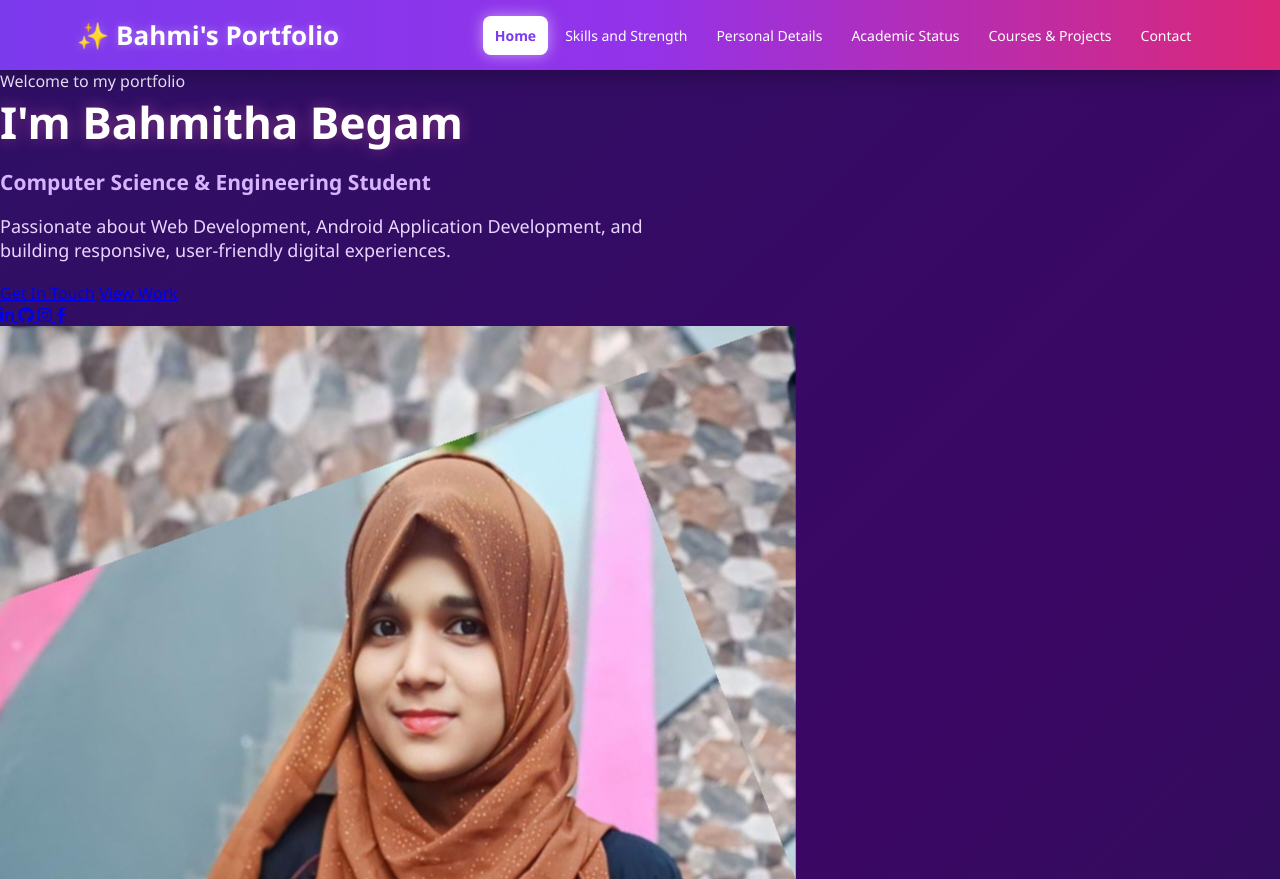
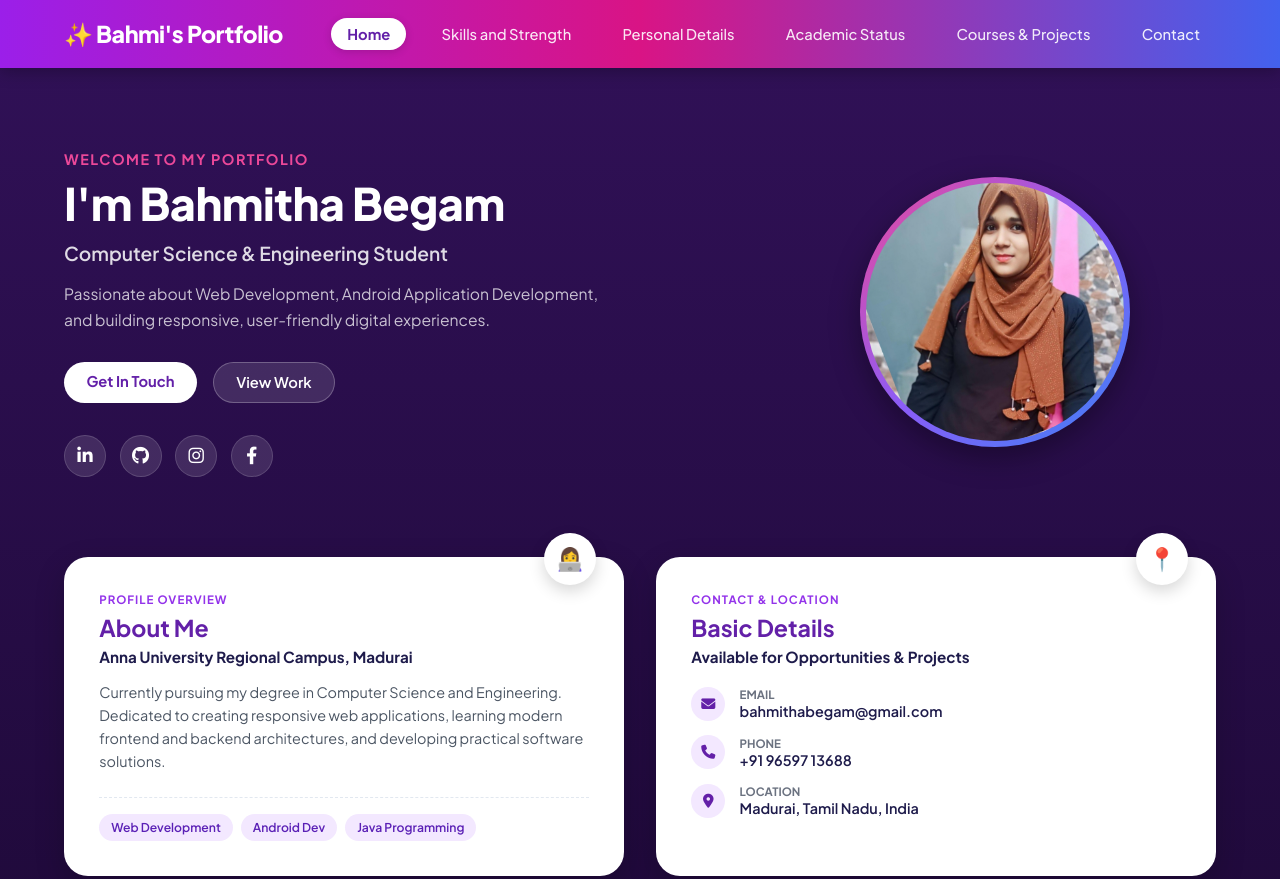
Before and after one commit to BahmithaBegam/newportfolio, a website: page index.html in a window 1280 px wide. Shown: the top 879 px of the page. Drawn offline with Linux system fonts and the light colour scheme.

Commit message:
Update style.css

```diff
--- a/style.css
+++ b/style.css
@@ -1,379 +1,425 @@
-/* =========================================
-BASIC RESET
-========================================= */
+:root {
+    --bg-gradient-start: #311158;
+    --bg-gradient-end: #1e0938;
+    --card-bg: #ffffff;
+    --text-dark: #1e1b4b;
+    --text-body: #4b5563;
+    --text-muted: #6b7280;
+    --purple-primary: #6320a8;
+    --purple-light: #f3e8ff;
+    --font-main: 'Plus Jakarta Sans', system-ui, -apple-system, sans-serif;
+}
+
 * {
     margin: 0;
     padding: 0;
     box-sizing: border-box;
 }
 
-html {
-  scroll-behavior: smooth;
+body {
+    font-family: var(--font-main);
+    background: linear-gradient(180deg, var(--bg-gradient-start) 0%, var(--bg-gradient-end) 100%);
+    min-height: 100vh;
+    color: #ffffff;
+    display: flex;
+    flex-direction: column;
 }
 
-body {
-  font-family: 'Segoe UI', Arial, sans-serif;
-  background: linear-gradient(135deg, #2e1065 0%, #3b0764 50%, #1e1b4b 100%);
-  color: #f3e8ff;
-  min-height: 100vh;
-}
-
-/* =========================================
-NAVBAR
-========================================= */
+/* ================= NAVBAR ================= */
 .top-nav {
-  width: 100%;
-  min-height: 70px;
     display: flex;
+    justify-content: space-between;
     align-items: center;
-  justify-content: space-between;
-  padding: 15px 6%;
-  background: linear-gradient(90deg, #7c3aed, #9333ea, #db2777);
+    padding: 1.1rem 5%;
+    background: linear-gradient(90deg, #9b1fe9 0%, #d91485 50%, #4361ee 100%);
     position: sticky;
     top: 0;
-  z-index: 1000;
-  box-shadow: 0 4px 20px rgba(0, 0, 0, 0.3);
+    z-index: 100;
+    box-shadow: 0 4px 15px rgba(0, 0, 0, 0.25);
 }
 
 .site-name {
-  color: white;
-  font-size: 26px;
-  font-weight: 750;
-  text-shadow: 0 0 10px rgba(255, 255, 255, 0.3);
+    font-size: 1.45rem;
+    font-weight: 800;
+    color: #ffffff;
+    letter-spacing: -0.5px;
 }
 
 .nav-menu {
     display: flex;
     align-items: center;
-  gap: 5px;
+    gap: 1.2rem;
 }
 
 .nav-menu a {
     text-decoration: none;
-  color: white;
-  font-size: 14px;
-  padding: 10px 12px;
-  border-radius: 8px;
-  transition: 0.3s;
+    color: rgba(255, 255, 255, 0.9);
+    font-weight: 500;
+    font-size: 0.92rem;
+    padding: 0.45rem 1rem;
+    border-radius: 20px;
+    transition: all 0.25s ease;
 }
 
 .nav-menu a:hover {
-  background: rgba(255, 255, 255, 0.2);
+    color: #ffffff;
+    background: rgba(255, 255, 255, 0.15);
 }
 
 .nav-menu a.active {
-  background: white;
-  color: #7c3aed;
-  font-weight: bold;
-  box-shadow: 0 0 15px rgba(255, 255, 255, 0.5);
+    background: #ffffff;
+    color: var(--purple-primary);
+    font-weight: 700;
+    box-shadow: 0 2px 8px rgba(0, 0, 0, 0.15);
 }
 
-/* =========================================
-HAMBURGER
-========================================= */
 .hamburger {
     display: none;
-  width: 32px;
+    flex-direction: column;
+    gap: 5px;
     cursor: pointer;
 }
 
 .hamburger span {
-  display: block;
+    width: 25px;
     height: 3px;
-  margin: 6px 0;
-  background: white;
-  border-radius: 5px;
+    background-color: #ffffff;
+    border-radius: 2px;
 }
 
-/* =========================================
-HERO SECTION
-========================================= */
-.hero {
-  min-height: 570px;
+/* ================= MAIN WRAPPER ================= */
+.main-wrapper {
+    flex: 1;
+    max-width: 1180px;
+    width: 90%;
+    margin: 2.5rem auto 4.5rem auto;
+}
+
+/* ================= HERO SECTION ================= */
+.hero-section {
     display: flex;
     align-items: center;
     justify-content: space-between;
-  padding: 70px 8%;
-  color: white;
-  background: linear-gradient(135deg, #3b0764, #2e1065);
-  border-bottom: 1px solid rgba(255, 255, 255, 0.1);
-  gap: 40px;
+    gap: 3rem;
+    padding: 2.5rem 0 4rem 0;
 }
 
-/* =========================================
-PROFILE IMAGE
-========================================= */
-.hero-img {
-  width: 40%;
+.hero-text {
+    flex: 1.2;
+}
+
+.greeting {
+    display: inline-block;
+    font-size: 0.9rem;
+    font-weight: 700;
+    text-transform: uppercase;
+    letter-spacing: 1.5px;
+    color: #ec4899;
+    margin-bottom: 0.6rem;
+}
+
+.hero-name {
+    font-size: 2.8rem;
+    font-weight: 800;
+    line-height: 1.15;
+    margin-bottom: 0.8rem;
+    letter-spacing: -0.5px;
+}
+
+.hero-role {
+    font-size: 1.2rem;
+    font-weight: 600;
+    color: rgba(255, 255, 255, 0.85);
+    margin-bottom: 1rem;
+}
+
+.hero-bio {
+    font-size: 0.98rem;
+    line-height: 1.65;
+    color: rgba(255, 255, 255, 0.75);
+    margin-bottom: 1.8rem;
+    max-width: 540px;
+}
+
+/* Hero Action Buttons */
+.hero-actions {
+    display: flex;
+    gap: 1rem;
+    margin-bottom: 2rem;
+}
+
+.btn-primary {
+    display: inline-block;
+    background: #ffffff;
+    color: var(--purple-primary);
+    padding: 0.65rem 1.4rem;
+    border-radius: 50px;
+    font-weight: 700;
+    font-size: 0.92rem;
+    text-decoration: none;
+    transition: transform 0.2s ease, box-shadow 0.2s ease;
+}
+
+.btn-primary:hover {
+    transform: translateY(-2px);
+    box-shadow: 0 4px 14px rgba(255, 255, 255, 0.25);
+}
+
+.btn-secondary {
+    display: inline-block;
+    background: rgba(255, 255, 255, 0.12);
+    color: #ffffff;
+    border: 1px solid rgba(255, 255, 255, 0.25);
+    padding: 0.65rem 1.4rem;
+    border-radius: 50px;
+    font-weight: 600;
+    font-size: 0.92rem;
+    text-decoration: none;
+    transition: background 0.2s ease;
+}
+
+.btn-secondary:hover {
+    background: rgba(255, 255, 255, 0.22);
+}
+
+/* Social Icons */
+.social-links {
+    display: flex;
+    gap: 0.85rem;
+}
+
+.social-icon {
+    width: 42px;
+    height: 42px;
+    border-radius: 50%;
+    background: rgba(255, 255, 255, 0.12);
+    display: flex;
+    align-items: center;
+    justify-content: center;
+    color: #ffffff;
+    font-size: 1.1rem;
+    text-decoration: none;
+    border: 1px solid rgba(255, 255, 255, 0.15);
+    transition: all 0.25s ease;
+}
+
+.social-icon:hover {
+    background: #ffffff;
+    color: var(--purple-primary);
+    transform: translateY(-3px);
+}
+
+/* Profile Image */
+.hero-image-wrapper {
+    flex: 0.8;
     display: flex;
     justify-content: center;
+}
+
+.image-border-glow {
+    width: 270px;
+    height: 270px;
+    border-radius: 50%;
+    padding: 6px;
+    background: linear-gradient(135deg, #ec4899, #8b5cf6, #3b82f6);
+    box-shadow: 0 10px 30px rgba(0, 0, 0, 0.35);
+}
+
+.profile-img {
+    width: 100%;
+    height: 100%;
+    border-radius: 50%;
+    object-fit: cover;
+    display: block;
+}
+
+/* ================= CARDS SECTION ================= */
+.overview-grid {
+    display: grid;
+    grid-template-columns: repeat(2, 1fr);
+    gap: 2.5rem 2rem;
+    margin-top: 1rem;
+}
+
+.info-card {
+    background: var(--card-bg);
+    border-radius: 24px;
+    padding: 2.2rem;
+    position: relative;
+    box-shadow: 0 10px 30px rgba(0, 0, 0, 0.2);
+    transition: transform 0.25s ease, box-shadow 0.25s ease;
+    display: flex;
+    flex-direction: column;
+}
+
+.info-card:hover {
+    transform: translateY(-5px);
+    box-shadow: 0 16px 36px rgba(0, 0, 0, 0.3);
+}
+
+.floating-icon {
+    position: absolute;
+    top: -24px;
+    right: 28px;
+    width: 52px;
+    height: 52px;
+    background: #ffffff;
+    border-radius: 50%;
+    display: flex;
     align-items: center;
+    justify-content: center;
+    font-size: 1.4rem;
+    box-shadow: 0 6px 16px rgba(0, 0, 0, 0.16);
+}
+
+.card-tag {
+    font-size: 0.72rem;
+    font-weight: 700;
+    color: #9333ea;
+    letter-spacing: 1px;
+    margin-bottom: 0.35rem;
+    display: inline-block;
+}
+
+.card-title {
+    font-size: 1.45rem;
+    font-weight: 700;
+    color: var(--purple-primary);
+    margin-bottom: 0.35rem;
+}
+
+.card-subtitle {
+    font-size: 0.95rem;
+    font-weight: 700;
+    color: var(--text-dark);
+    margin-bottom: 0.9rem;
+}
+
+.card-text {
+    font-size: 0.9rem;
+    line-height: 1.6;
+    color: var(--text-body);
+    margin-bottom: 1.5rem;
+    flex: 1;
+}
+
+.card-pills {
+    display: flex;
+    flex-wrap: wrap;
+    gap: 0.5rem;
+    padding-top: 1rem;
+    border-top: 1px dashed #e2e8f0;
+}
+
+.pill {
+    font-size: 0.76rem;
+    font-weight: 600;
+    color: #5b21b6;
+    background: var(--purple-light);
+    padding: 0.35rem 0.75rem;
+    border-radius: 20px;
+}
+
+/* Details List Items */
+.details-list {
+    display: flex;
+    flex-direction: column;
+    gap: 0.9rem;
+    margin-top: 0.4rem;
+}
+
+.detail-item {
+    display: flex;
+    align-items: center;
+    gap: 0.9rem;
+}
+
+.detail-item i {
+    width: 34px;
+    height: 34px;
+    border-radius: 50%;
+    background: var(--purple-light);
+    color: var(--purple-primary);
+    display: flex;
+    align-items: center;
+    justify-content: center;
+    font-size: 0.88rem;
     flex-shrink: 0;
 }
 
-.hero-img img {
-  width: 290px;
-  height: 290px;
-  object-fit: cover;
-  border-radius: 50%;
-  border: 5px solid rgba(255, 255, 255, 0.9);
-  box-shadow: 0 0 25px rgba(219, 39, 119, 0.5), 0 0 50px rgba(124, 58, 237, 0.4), 0 20px 40px rgba(0,0,0,0.4);
-  animation: floating 4s ease-in-out infinite;
+.detail-item .label {
+    font-size: 0.72rem;
+    font-weight: 700;
+    color: var(--text-muted);
+    text-transform: uppercase;
+    display: block;
 }
 
-@keyframes floating {
-  0% { transform: translateY(0); }
-  50% { transform: translateY(-10px); }
-  100% { transform: translateY(0); }
+.detail-item .val {
+    font-size: 0.9rem;
+    font-weight: 600;
+    color: var(--text-dark);
 }
 
-.hero-text {
-  width: 52%;
-  display: flex;
-  flex-direction: column;
-  align-items: flex-start;
+/* ================= FOOTER ================= */
+.footer {
+    text-align: center;
+    padding: 1.8rem;
+    font-size: 0.9rem;
+    color: rgba(255, 255, 255, 0.7);
+    background: rgba(0, 0, 0, 0.2);
+    border-top: 1px solid rgba(255, 255, 255, 0.08);
 }
 
-.hero-text h1:first-child {
-  font-size: 25px;
-  margin-bottom: 10px;
-  color: #f472b6;
-  font-weight: 700;
+/* ================= RESPONSIVE ================= */
+@media (max-width: 960px) {
+    .hero-section {
+        flex-direction: column-reverse;
+        text-align: center;
+        gap: 2rem;
     }
 
-.hero-text h1:nth-child(2) {
-  font-size: 44px;
-  margin-bottom: 15px;
-  color: #ffffff;
-  font-weight: 800;
-  text-shadow: 0 0 15px rgba(244, 114, 182, 0.4);
+    .hero-bio {
+        margin: 0 auto 1.8rem auto;
     }
 
-.hero-text h3 {
-  font-size: 21px;
-  font-weight: 600;
-  line-height: 1.5;
-  margin-bottom: 15px;
-  color: #d8b4fe;
+    .hero-actions, .social-links {
+        justify-content: center;
     }
 
-.hero-text p {
-  font-size: 18px;
-  margin-bottom: 20px;
-  color: #e9d5ff;
-}
-
-/* =========================================
-SOCIAL ICONS
-========================================= */
-.icons {
-  display: flex;
-  gap: 15px;
-  margin-top: 5px;
-  position: relative;
-  z-index: 2;
-}
-
-.icons a {
-  text-decoration: none;
-}
-
-.icons i {
-  width: 45px;
-  height: 45px;
-  display: flex;
-  justify-content: center;
-  align-items: center;
-  background: rgba(255, 255, 255, 0.15);
-  border: 1px solid rgba(255, 255, 255, 0.3);
-  color: #ffffff;
-  border-radius: 50%;
-  font-size: 20px;
-  transition: 0.3s;
-  box-shadow: 0 0 10px rgba(124, 58, 237, 0.3);
-}
-
-.icons i:hover {
-  transform: translateY(-4px) scale(1.08);
-  background: #7c3aed;
-  color: white;
-  box-shadow: 0 0 20px #f472b6;
-}
-
-/* =========================================
-CONTENT SECTION (Pure White Cards Retained)
-========================================= */
-.content {
-  width: 85%;
-  max-width: 1100px;
-  margin: 60px auto;
-  display: grid;
-  grid-template-columns: 1fr 1fr;
-  gap: 30px;
-}
-
-.box {
-  background: #ffffff;
-  padding: 35px;
-  border-radius: 20px;
-  border: 1px solid #e9d5ff;
-  border-top: 5px solid #db2777;
-  box-shadow: 0 15px 35px rgba(0, 0, 0, 0.2);
-  transition: 0.3s;
-}
-
-.box:hover {
-  transform: translateY(-6px);
-  border-color: #7c3aed;
-  box-shadow: 0 20px 40px rgba(124, 58, 237, 0.3);
-}
-
-.box h2 {
-  color: #6d28d9;
-  font-size: 25px;
-  margin-bottom: 15px;
-}
-
-.box p {
-  color: #4b5563;
-  font-size: 16px;
-  line-height: 1.8;
-  margin-bottom: 8px;
-}
-
-.box b {
-  color: #1f2937;
-}
-
-/* =========================================
-FOOTER
-========================================= */
-.footer {
-  text-align: center;
-  padding: 25px;
-  margin-top: 60px;
-  color: #e9d5ff;
-  font-size: 14px;
-  background: #2e1065;
-  border-top: 1px solid rgba(255, 255, 255, 0.1);
-}
-
-.footer span {
-  font-weight: bold;
-  color: #f472b6;
-}
-
-/* =========================================
-TABLET
-========================================= */
-@media (max-width: 900px) {
-  .nav-menu a {
-    font-size: 13px;
-    padding: 9px 8px;
-  }
-  .hero {
-    padding: 60px 5%;
-  }
-  .hero-img img {
-    width: 240px;
-    height: 240px;
-  }
-  .hero-text h1:nth-child(2) {
-    font-size: 38px;
+    .overview-grid {
+        grid-template-columns: 1fr;
+        gap: 3rem;
     }
 }
 
-/* =========================================
-MOBILE
-========================================= */
 @media (max-width: 768px) {
-  .top-nav {
-    min-height: 65px;
-    padding: 15px 20px;
+    .hamburger {
+        display: flex;
     }
-  .site-name {
-    font-size: 21px;
-  }
-  .hamburger {
-    display: block;
-  }
+
     .nav-menu {
         display: none;
+        flex-direction: column;
         position: absolute;
-    top: 65px;
-    right: 15px;
-    width: 250px;
-    flex-direction: column;
-    align-items: stretch;
-    gap: 0;
-    background: #3b0764;
-    border: 1px solid rgba(255, 255, 255, 0.2);
-    border-radius: 12px;
-    overflow: hidden;
-    box-shadow: 0 10px 30px rgba(0,0,0,0.4);
+        top: 100%;
+        left: 0;
+        width: 100%;
+        background: #311158;
+        padding: 1.2rem 5%;
+        box-shadow: 0 8px 16px rgba(0, 0, 0, 0.3);
     }
+
     .nav-menu.show {
         display: flex;
     }
-  .nav-menu a {
-    color: #fff;
-    padding: 15px 18px;
-    border-bottom: 1px solid rgba(255, 255, 255, 0.1);
-    border-radius: 0;
-    font-size: 15px;
+
+    .hero-name {
+        font-size: 2.2rem;
     }
-  .nav-menu a:hover {
-    background: rgba(244, 114, 182, 0.25);
-    color: #f472b6;
-  }
-  .nav-menu a.active {
-    background: #7c3aed;
-    color: white;
-  }
-  .hero {
-    min-height: auto;
-    flex-direction: column;
-    text-align: center;
-    padding: 50px 20px;
-    gap: 25px;
-  }
-  .hero-img {
-    width: 100%;
-    margin-bottom: 5px;
-  }
-  .hero-img img {
+
+    .image-border-glow {
         width: 210px;
         height: 210px;
     }
-  .hero-text {
-    width: 100%;
-    align-items: center;
 }
-  .hero-text h1:first-child {
-    font-size: 21px;
-  }
-  .hero-text h1:nth-child(2) {
-    font-size: 32px;
-    line-height: 1.2;
-  }
-  .hero-text h3 {
-    font-size: 17px;
-  }
-  .hero-text p {
-    font-size: 15px;
-  }
-  .icons {
-    justify-content: center;
-    width: 100%;
-    margin-top: 10px;
-  }
-  .content {
-    width: 92%;
-    margin: 35px auto;
-    grid-template-columns: 1fr;
-    gap: 20px;
-  }
-  .box {
-    padding: 25px;
-  }
-}
```
Lines whose indentation alone changed are shown as unchanged.
